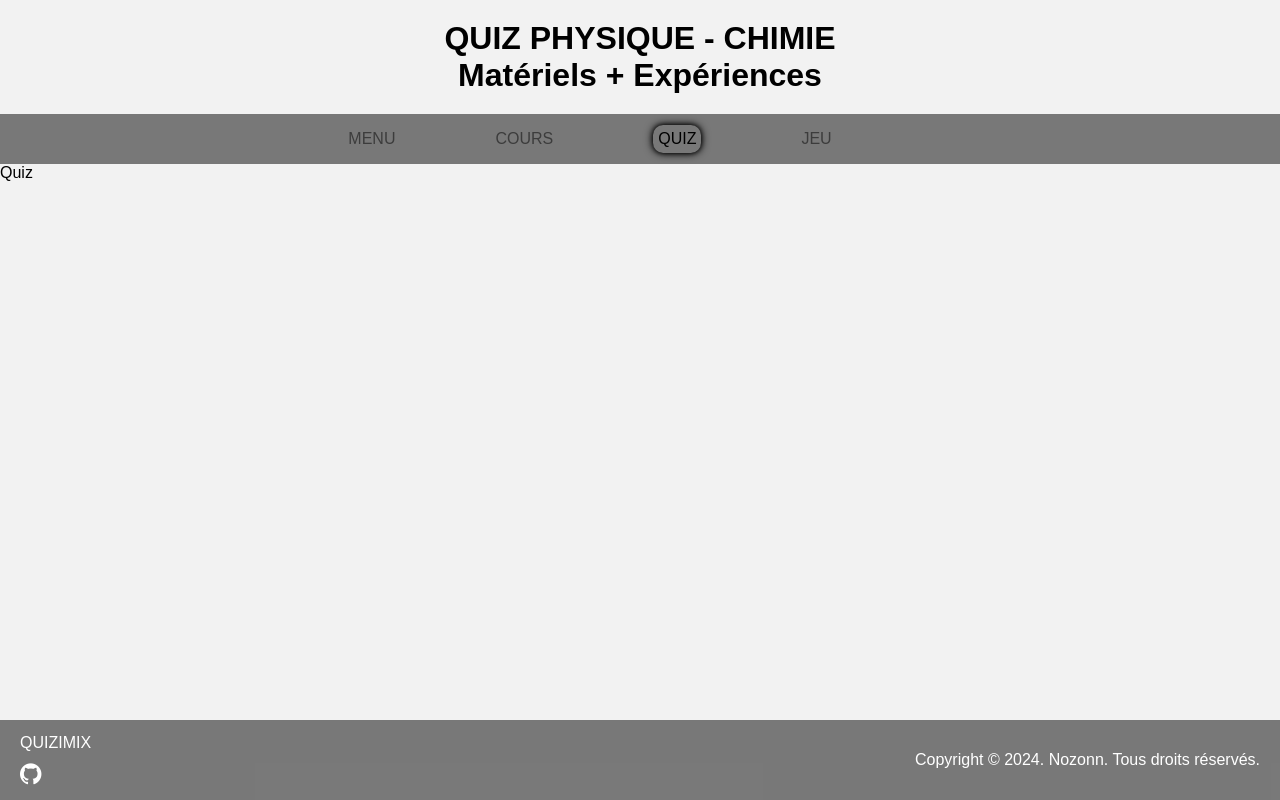
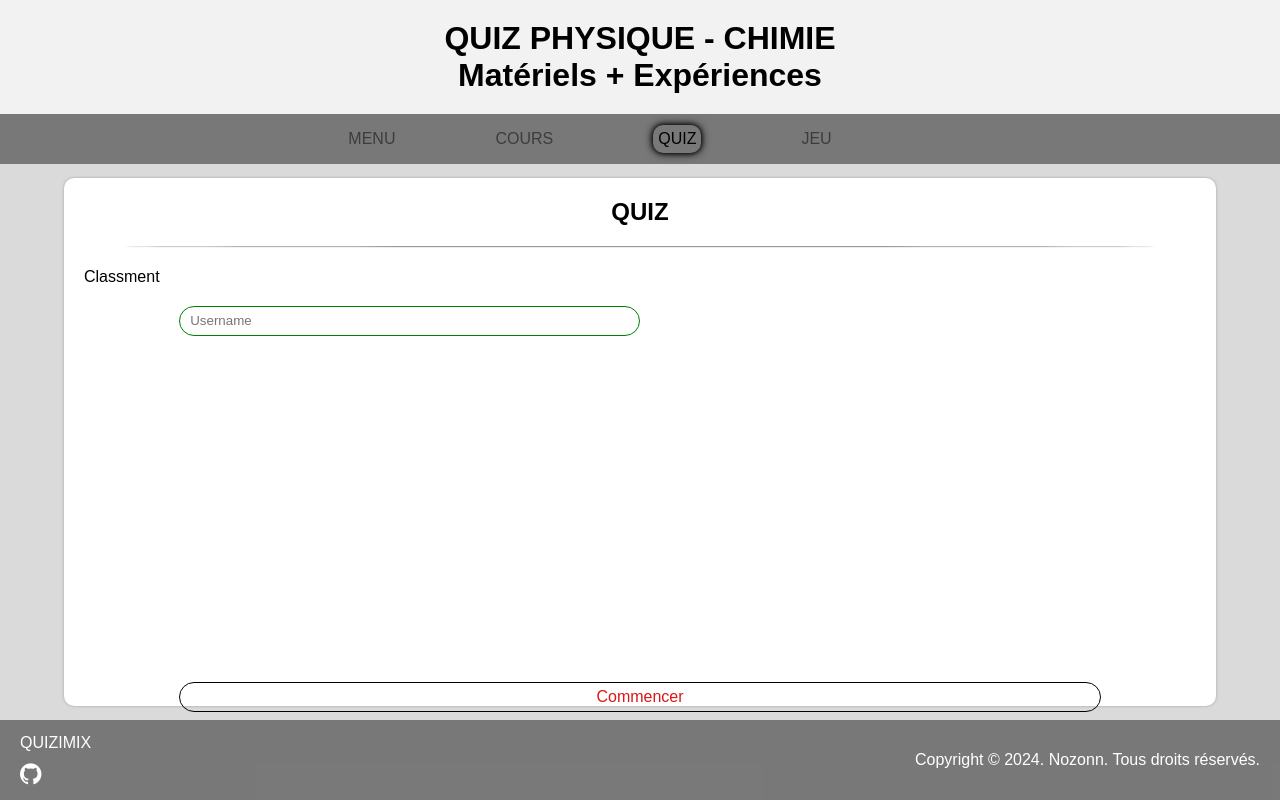
Before and after one commit to Nozonn/Quizimix, a Flask app: page /quiz in a window 1280 px wide. Run offline with Flask 3, Linux system fonts and the light colour scheme; some web fonts are replaced.

Commit message:
Version 3.0

```diff
--- a/app.py
+++ b/app.py
@@ -40,13 +40,15 @@ def protections(lessonId):
     else:
         return redirect("/page-not-found")
 
+@app.route("/quiz")
+def quiz():
+    return render_template("quiz.html", select="quiz")
+
 @app.route("/game")
 def game():
     return render_template("game.html", select="game")
 
-@app.route("/quiz")
-def quiz():
-    return render_template("quiz.html", select="quiz")
+
 
 @app.route("/page-not-found")
 def pageNotFound():
--- a/static/js/materials.js
+++ b/static/js/materials.js
@@ -216,7 +216,7 @@ window.data = {
                     "Pour mesurer le temps."
                 ),
                 templateMaterials(
-                    "mumtimetre",
+                    "multimetre",
                     "Multimètre",
                     "multimètre.png",
                     "d'un multimètre",
--- /dev/null
+++ b/static/js/quiz.js
@@ -0,0 +1,170 @@
+function getMaterials() {
+    const materials = [];
+    for (let type in data) {
+        let materialsType = data[type].materials;
+
+        for(let cat in materialsType) {
+            let materialsCat = materialsType[cat];
+
+            for(let i in materialsCat) {
+                if(i==0) continue;
+                materials.push(materialsCat[i]);
+            }
+        }
+    }
+    return materials;
+};
+const materials = getMaterials();
+
+
+function loadQuiz() {
+    hideItems()
+    title.innerText = username.value + " - Score: " + score + "/"+nbQuestions
+    QUIZ.style.display = "block"
+    selectBtnResponse()
+    return quiz()
+}
+
+function hideItems() {
+    quizMenu.style.display = "none";
+    classment.style.display = "none";
+}
+
+function quiz() {
+    let idx = Math.floor(Math.random()*materials.length);
+    const material = materials[idx];
+
+    // Picture
+    img.setAttribute("src", material.picture)
+    img.setAttribute("alt", material.alt)
+
+    // Buttons Choice
+    // - Right
+    let idxCorrectButton = Math.floor( Math.random()*btnResponse.length );
+    btnResponse[idxCorrectButton].value = material["title"];
+
+    // - Wrongs
+    for(let i=0; i<btnResponse.length; i++) {
+        if(i==idxCorrectButton) continue
+
+        let wrongMatIdx = Math.floor( Math.random()*(materials.length) );
+        while(wrongMatIdx === idx) {
+            wrongMatIdx = Math.floor( Math.random()*(materials.length) );
+        }
+
+        btnResponse[i].value = materials[wrongMatIdx]["title"];
+    }
+
+    saveQuiz();
+
+    return material.title;
+}
+
+function isGoodAnswer(btnSelected, goodAnswer) {
+    if(btnSelected==goodAnswer) {
+        score ++
+    }
+    nbQuestions++
+
+    rightMaterial = loadQuiz()
+}
+
+function saveQuiz() {
+    localStorage.setItem("username", username.value)
+    localStorage.setItem("score", score)
+    localStorage.setItem("nbQuestions", nbQuestions)
+}
+
+function selectBtnResponse(btn=null) {
+    btnResponse.forEach(btns =>{
+        btns.style.background = "var(--bg)";
+        btns.style.color = "black";
+        btns.style.border = "0";
+        btns.setAttribute("active", false)
+    })
+
+    if(btn !== null) {
+        btn.style.background = "transparent";
+        btn.style.color = "var(--bg)";
+        btn.style.border = "1px solid var(--bg)";
+        btn.setAttribute("active", true)
+    }
+
+}
+
+
+
+function getItem(id) {
+    return document.getElementById(id)
+}
+/* [ [name, id], [name, id] ] */
+function getItems(list/*: [name, id] */) {
+    let l = {}
+
+    for(el of list)
+        l[el[0]] = getItem(el[1])
+    return l
+}
+
+const section = document.getElementById("section");
+const title = document.getElementById("title")
+const classment = document.getElementById("classment");
+const quizMenu = document.getElementById("quizMenu");
+const username = document.getElementById("username");
+const QUIZ = document.getElementById("quizLoaded");
+const questionContainer = document.getElementById("question");
+
+// Get Items function
+let ids = getItems([
+    ["imgContainer", "imgContainer"],
+    ["formBtnChosen", "response"],
+    ["btnResponse", "btnResponse"]
+]);
+// In function
+const img = ids.imgContainer.children[0]
+const formBtnChosen = ids.formBtnChosen;
+const btnResponse = [...ids.btnResponse.children];
+
+// Correct MAterial
+let rightMaterial;
+
+// score
+let score = 0;
+let nbQuestions = 0;
+
+
+// IF there is an instance, launch the quiz with the username
+if(localStorage.getItem("username")) {
+    username.value = localStorage.getItem("username");
+    score = localStorage.getItem("score");
+    nbQuestions = localStorage.getItem("nbQuestions");
+    rightMaterial = loadQuiz();
+};
+
+// Lauching the quiz
+quizMenu.addEventListener("submit", ev =>{
+    ev.preventDefault();
+
+    if(!username.value) {
+        username.style.borderColor = "red";
+    } else {
+        rightMaterial = loadQuiz();
+    }
+})
+
+// Selection button effect
+btnResponse.forEach(btn => {
+    btn.addEventListener("click", ev =>{
+        selectBtnResponse(btn)
+    })
+})
+
+// Validation of the form
+formBtnChosen.addEventListener("submit", ev =>{
+    ev.preventDefault();
+    for(btn of btnResponse) {
+        if(btn.getAttribute("active") == "true") {
+            isGoodAnswer(btn.value, rightMaterial);
+        }
+    }
+})
--- /dev/null
+++ b/static/style/quiz.css
@@ -0,0 +1,199 @@
+main {
+    display: grid;
+    place-items: center;
+    background-color: rgb(218, 218, 218);
+}
+
+main > section {
+    width: 90%;
+    height: 95%;
+    background-color: white;
+    border-radius: 10px;
+    box-shadow: 0 0 3px 0px rgb(160, 160, 160);
+
+    display: flex;
+    flex-direction: column;
+
+    position: relative;
+}
+
+main > section > header~hr {
+    align-self: center;
+    width: 90%;
+    border-radius: 100%;
+}
+
+main #classment {
+    margin: 20px;
+}
+
+#quizMenu {
+    height: 100%; width: 100%;
+    display: flex;
+    flex-direction: column;
+    align-items: center;
+    justify-content: center;
+}
+
+main .field {
+    outline: 0;
+    width: 40%;
+    height: 30px;
+    border: 0;
+    border: 1px solid rgb(33, 63, 196);
+
+    padding: 0 10px;
+    background-color: transparent;
+    border-radius: 20px;
+    align-self: flex-start;
+    margin-left: 10%;
+
+}
+
+main .field:focus,
+main .field:valid {
+    border: 1px solid green;
+    background-color: transparent;
+}
+
+#start {
+    width: 80%;
+    height: 30px;
+    border: 1px solid black;
+    border-radius: 20px;
+    cursor: pointer;
+    background-color: transparent;
+    color: rgb(218, 23, 23);
+    font-size: 16px;
+    transition: .5s;
+
+    margin-top: 30%;
+
+}
+
+#start:hover {
+    background-color: rgb(218, 23, 23);
+    color: white;
+}
+
+/* --------------------------------- */
+
+#quizLoaded {
+    display: none;
+
+    width: 100%;
+    height: 100%;
+}
+
+
+#quizLoaded #question {
+    display: flex;
+    justify-content: center;
+    align-items: center;
+    flex-direction: column;
+    width: 100%;
+    margin-top: 10px;
+
+    border-bottom: 1px solid rgb(212, 212, 212);
+    border-radius: 20%;
+}
+
+
+
+#quizLoaded #question #imgContainer {
+    width: 25%;
+}
+
+#quizLoaded #question #imgContainer img {
+    width: 100%;
+}
+
+
+
+#quizLoaded > #response {
+    width: 100%;
+    display: flex;
+    flex-direction: column;
+    justify-content: space-evenly;
+    align-items: center;
+}
+
+#quizLoaded > #response > #btnResponse {
+    display: grid;
+    grid-template-columns: 40% 40%;
+    gap: 10px;
+    width: 100%;
+    justify-content: center;
+
+    margin: 50px;
+}
+
+#quizLoaded > #response input {
+    cursor: pointer;
+}
+
+#quizLoaded > #response > #btnResponse > input[type=button] {
+    width: 100%;
+    height: 80px;
+    border-radius: 20px;
+    border: 0;
+    text-wrap: wrap;
+    transition: .5s;
+    transform: scale(0.9);
+    font-size: 17px;
+    background-color: var(--bg);
+}
+
+#quizLoaded > #response > #btnResponse > input[type=button]:hover {
+    transform: scale(1);
+}
+
+#quizLoaded > #response > #btnResponse > #choice1{
+    --bg: green;
+}
+#quizLoaded > #response > #btnResponse > #choice2{
+    --bg: blueviolet;
+}
+#quizLoaded > #response > #btnResponse > #choice3{
+    --bg: palevioletred;
+}
+#quizLoaded > #response > #btnResponse > #choice4{
+    --bg: peru;
+}
+
+
+
+#quizLoaded > #response > input[type=submit] {
+    width: 80%;
+    border: 0;
+    border-radius: 10px;
+    background-color: red;
+    color: white;
+
+    height: 30px;
+    font-size: 17px;
+
+    transition: 1s;
+
+}
+
+#quizLoaded > #response > input[type=submit]:hover {
+    background-color: white;
+    color: red;
+    border: 1px solid red;
+
+    animation: rot 1.5s linear infinite;
+}
+
+@keyframes rot {
+    from {
+        transform: translate(0);
+    }
+    50% {
+        transform: translate(10px);
+    }
+
+    100% {
+        transform: translate(0);
+    }
+}
--- a/templates/base.html
+++ b/templates/base.html
@@ -14,6 +14,7 @@
 
     <link rel="shortcut icon" href="{{ url_for('static', filename='assets/Atom.png') }}" type="image/x-icon">
     <link rel="stylesheet" href="{{ url_for('static', filename='style/style.css') }}">
+    <script src="{{url_for('static', filename='js/materials.js')}}"></script>
 
     {% block head %} {% endblock %}
 
--- a/templates/quiz.html
+++ b/templates/quiz.html
@@ -1,11 +1,53 @@
 {% extends 'base.html' %}
 
-{% block head %}{% endblock %}
+{% block head %}
+<link rel="stylesheet" href="{{ url_for('static', filename='style/quiz.css') }}">
+{% endblock %}
+
 {% block content %}
 
 <main style="grid-area: main;">
-    <p>Quiz</p>
+    <section id="section">
+        <header>
+            <h1 id="title">QUIZ</h1>
+        </header>
+        <hr>
+
+        <div id="classment">
+            <p>Classment</p>
+        </div>
+
+        <div id="viewClassment" style="display: none;"></div>
+
+        <form id="quizMenu" name="player">
+
+            <input type="text" name="username" id="username"
+            autocomplete="off" autocapitalize="off" placeholder="Username"
+            class="field">
+
+            <input type="submit" value="Commencer" id="start">
+        </form>
+
+        <div id="quizLoaded">
+            <div id="question">
+                <p>Quel est le nom de ce matériel?</p>
+                <div id="imgContainer">
+                    <img src="" alt="">
+                </div>
+            </div>
+            <form id="response">
+                <div id="btnResponse">
+                    <input type="button" id="choice1" active="false" value="">
+                    <input type="button" id="choice2" active="false" value="">
+                    <input type="button" id="choice3" active="false" value="">
+                    <input type="button" id="choice4" active="false" value="">
+                </div>
+
+                <input type="submit" value="Confirmer">
+            </form>
+        </div>
+    </section>
 </main>
 
-
+<script src="{{ url_for('static', filename='js/quiz.js') }}"></script>
 {% endblock %}
```
